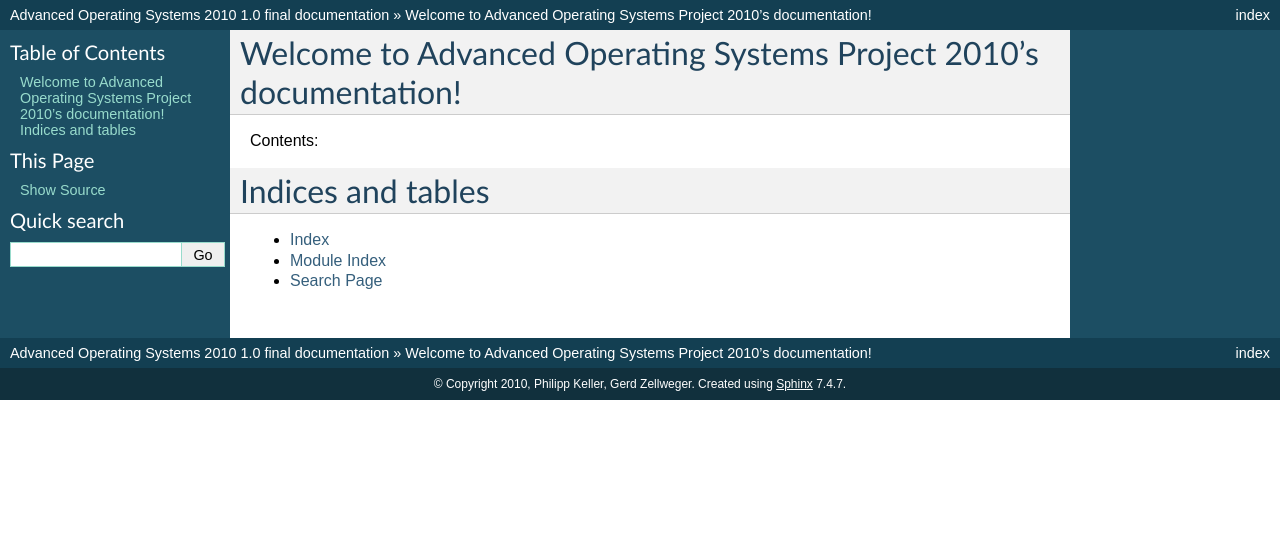
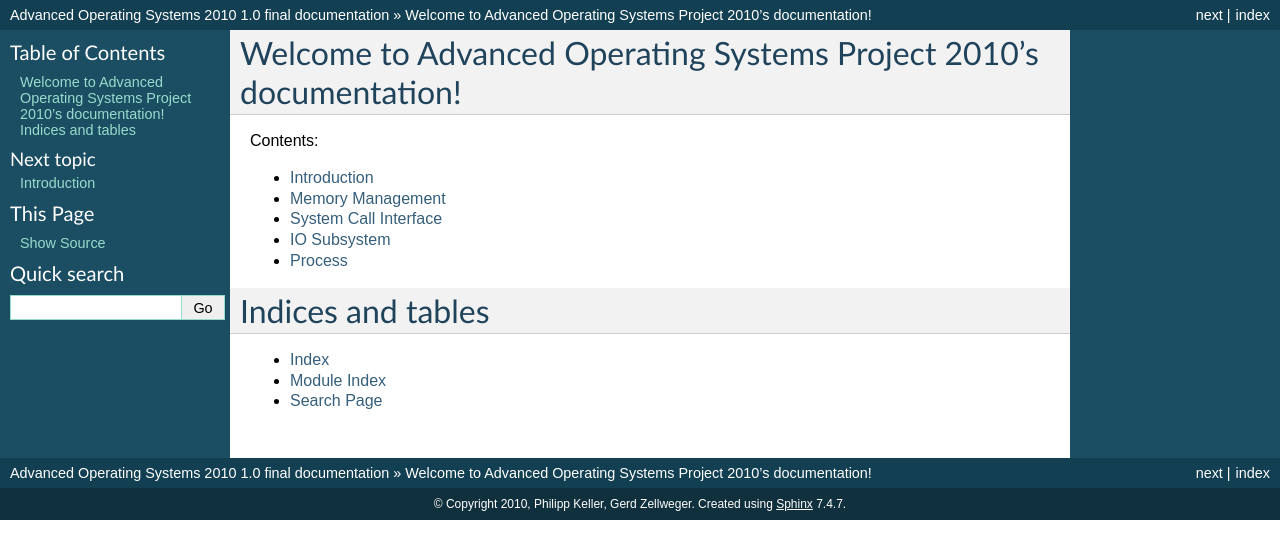
Before and after one commit to gz/aos10, a Sphinx documentation site: the page built from doc/documentation/source/index.txt, in a window 1280 px wide. Shown: the top 559 px of the page. Built offline with Sphinx 7.4.7, drawn with Linux system fonts in a browser that asks for light colours.

Commit message:
documentation layout and intro
git-svn-id: https://svn.vis.ethz.ch/svn/aos10@216 77cbfc24-9232-4b91-9b01-57cbc351378c

```diff
--- a/doc/documentation/source/conf.py
+++ b/doc/documentation/source/conf.py
@@ -164,10 +164,10 @@
 # -- Options for LaTeX output --------------------------------------------------
 
 # The paper size ('letter' or 'a4').
-#latex_paper_size = 'letter'
+latex_paper_size = 'a4'
 
 # The font size ('10pt', '11pt' or '12pt').
-#latex_font_size = '10pt'
+latex_font_size = '12pt'
 
 # Grouping the document tree into LaTeX files. List of tuples
 # (source start file, target name, title, author, documentclass [howto/manual]).
--- a/doc/documentation/source/index.txt
+++ b/doc/documentation/source/index.txt
@@ -11,6 +6,12 @@ Contents:
 .. toctree::
    :maxdepth: 2
 
+   intro.txt
+   mm.txt
+   syscall.txt
+   io.txt
+   process.txt
+
 Indices and tables
 ==================
 
--- /dev/null
+++ b/doc/documentation/source/io.txt
@@ -0,0 +1,4 @@
+.. _io-subsystem:
+
+IO Subsystem
+============
--- /dev/null
+++ b/doc/documentation/source/mm.txt
@@ -0,0 +1,4 @@
+.. _memory-management:
+
+Memory Management
+=================
--- /dev/null
+++ b/doc/documentation/source/process.txt
@@ -0,0 +1,4 @@
+.. _process:
+
+Process
+============
--- /dev/null
+++ b/doc/documentation/source/syscall.txt
@@ -0,0 +1,4 @@
+.. _syscall-interface:
+
+System Call Interface
+=====================
```
Also changed, not shown: other parts of doc/documentation/source/index.txt (+0 -5 lines), doc/documentation/source/intro.txt (added, +28 -0 lines).
